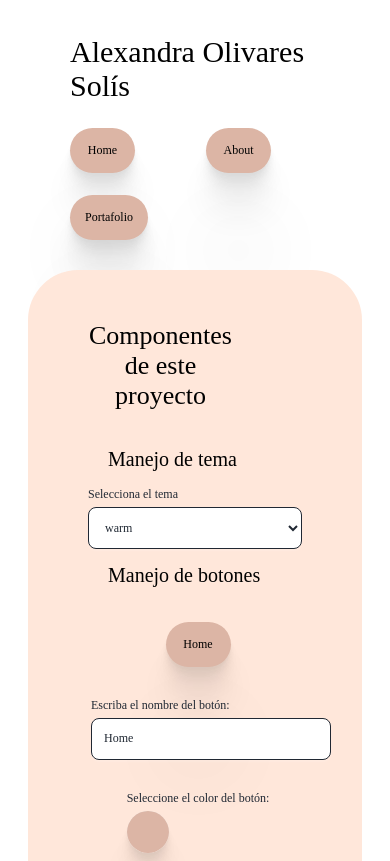
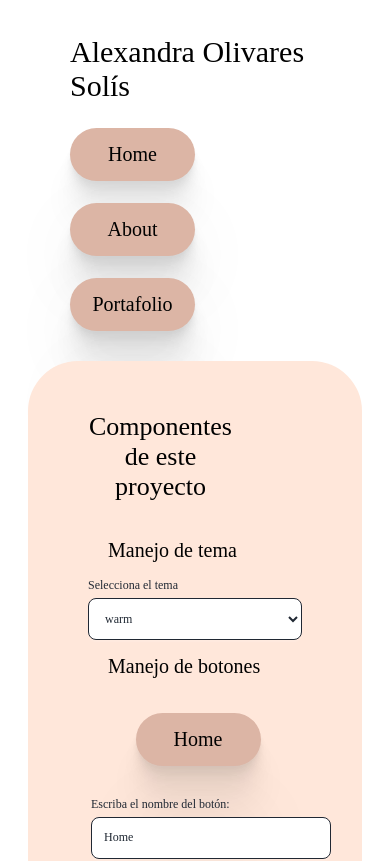
Before and after one commit to AlexandraOliv14/alexandraoliv14.github.io, a React (Create React App) app: page /portafolio in a window 390 px wide. Shown: the top 861 px of the page. Built offline with nearby package versions, Linux system fonts and the light colour scheme; a web font is replaced by a local one.

Commit message:
FIX: button pantalla pequeña

```diff
--- a/src/sass/button.sass
+++ b/src/sass/button.sass
@@ -13,16 +13,6 @@
     font-weight: 300
     box-shadow: 0px 2.767256498336792px 2.2138051986694336px rgba(0, 0, 0, 0.02),0px 6.650102138519287px 5.32008171081543px rgba(0, 0, 0, 0.03),0px 12.521552085876465px 10.017241477966309px rgba(0, 0, 0, 0.04),0px 22.3363094329834px 17.869047164916992px rgba(0, 0, 0, 0.04),0px 41.777610778808594px 33.422088623046875px rgba(0, 0, 0, 0.05),0px 100px 80px rgba(0, 0, 0, 0.07)
     overflow: hidden
-
-@media (max-width: 600px )
-    .button_nav
-        font-size: 12px
-        max-width: 120px
-        max-height: 50px
-        min-width: 65px
-        height: auto
-        font-weight: 400
-
 
 .button_nav:hover
     cursor: pointer
--- a/src/views/About.tsx
+++ b/src/views/About.tsx
@@ -33,9 +33,6 @@ export const About = () => {
     const {inViewport: inViewFooter} = useInViewPort(footerRef, { threshold: 0.5 });
 
     useEffect(() => {
-        console.log(inViewPortEduNow)
-        console.log(inViewportEdu)
-        console.log(count)
         if(inViewPortEduNow){
             setCount(c=>c+1);
         }
```
